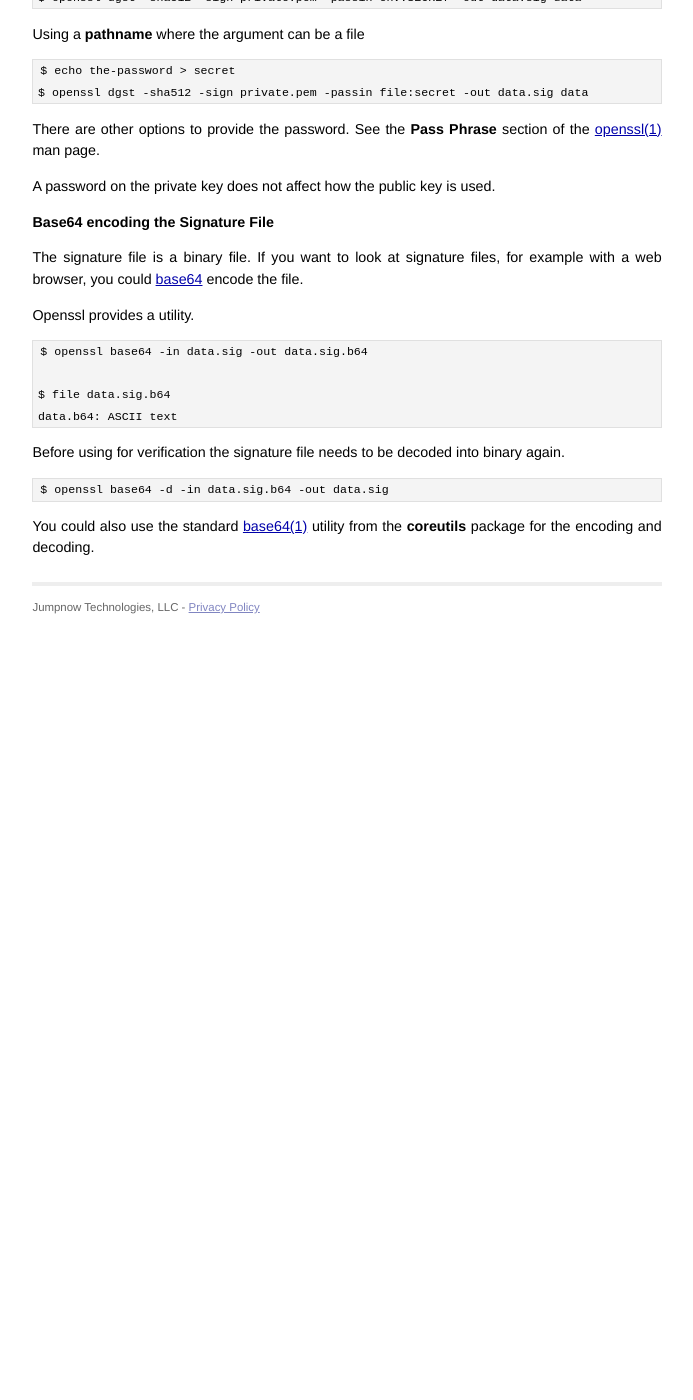
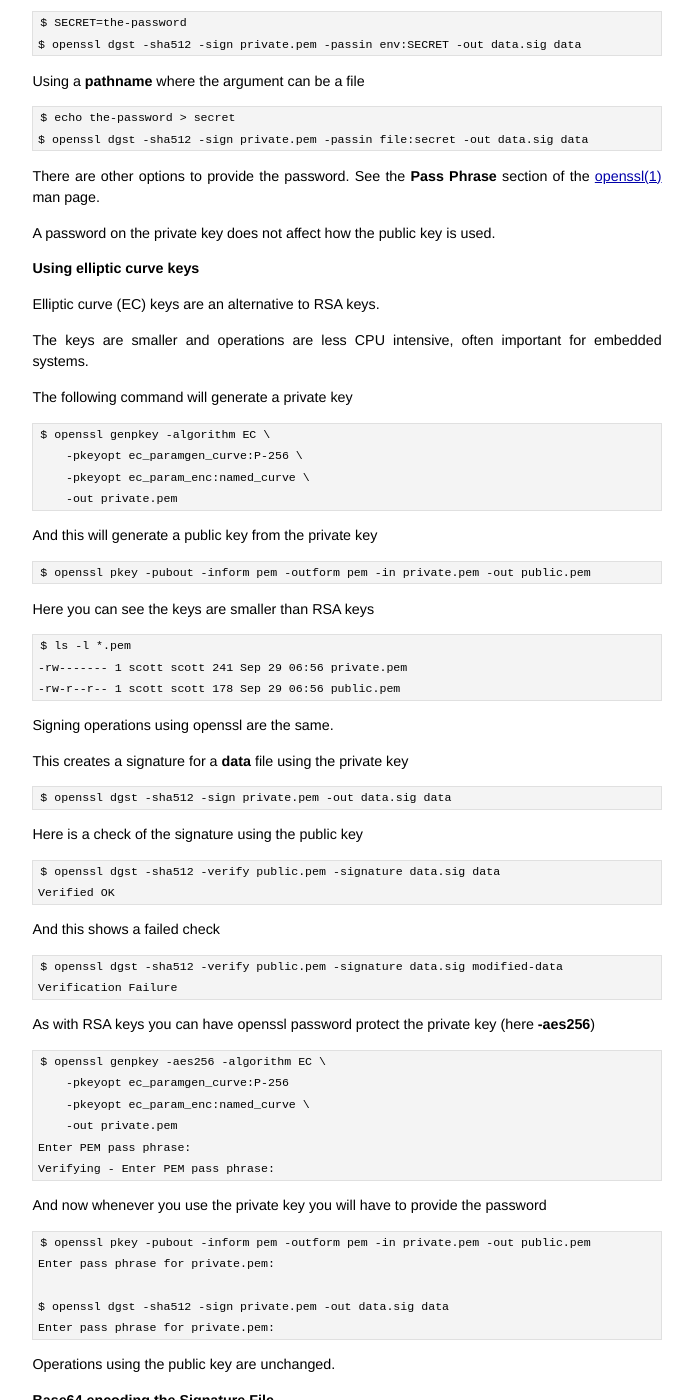
Before and after one commit to jumpnow/jumpnowtek-site, a Jekyll site: the page built from _posts/2018-12-08-Code-signing-with-openssl.md, in a window 1280 px wide and 1400 px high, scrolled down 2692 px. Shown: the whole window, without its empty margins (293-986 px from the left). Built offline with Jekyll 4.4.1, drawn with Linux system fonts in a browser that asks for light colours; before the commit the page ends 3322 px from its top, so only the background shows below that; some of the changed text lies outside the part shown.

Commit message:
Add EC example to code signing post

```diff
--- a/_posts/2018-12-08-Code-signing-with-openssl.md
+++ b/_posts/2018-12-08-Code-signing-with-openssl.md
@@ -2,27 +2,25 @@
 layout: post
 title: Signing code with OpenSSL
 description: "Digital signing with OpenSSL"
-date: 2019-09-28 13:50:00
+date: 2019-09-29 17:04:00
 categories: security
 tags: [openssl, signing]
 ---
 
-Including a [cryptographic hash][crypto-hash] for a file you are distributing provides **integrity verification**, proof the file is not corrupt.
+Including a [cryptographic hash][crypto-hash] like an **md5** or **sha256** checksum for a file you distribute provides **integrity** verification, proof the file is not corrupt.
 
-In order to provide **authentication**, proof of authorship, we need a [digital signature][digital-sig].
+In order to provide **authentication**, to prove the file came from you, requires a [digital signature][digital-sig].
 
-A digital signature involves [public key cryptography][pub-key-crypto].
+Using [public key cryptography][pub-key-crypto] a digital signature can give us **authentication**, **integrity** and **non-repudiation**.
 
-A digital signature provides **authentication**, **integrity-verification** and **non-repudiation**.
-
-In software development, providing a digital signature is called code signing.
+In software development this is called [code signing][code-signing].
 
 The general algorithm:
 
 **To Sign**
 
 1. Generate a hash of the data file
-2. Encrypt the hash with the private key producing a signature file
+2. Encrypt the hash with a private key producing a signature file
 3. Distribute the data and signature files
 
 **To Verify**
@@ -35,7 +33,7 @@ Obviously the crypto hash algorithm has to be the same in both signing and verif
 
 So why not just sign the original file?
 
-Public key cryptography is very slow and the size of the file you can encrypt with an algorithm like RSA is limited. By hashing the data first, we only need to encrypt a small file.
+Public key cryptography is slow and the size of the file you can encrypt with an algorithm like RSA is limited. By hashing the data first, we only need to encrypt a small file.
 
 The [OpenSSL][openssl] command line utility provides all the tools we need to digitally sign files.
 
@@ -44,7 +42,7 @@ The [OpenSSL][openssl] command line utility provides all the tools we need to di
 
 I am using **OpenSSL 1.1.1b** on an Ubuntu 19.04 machine for these examples.
 
-### Create a Public/Private Key Pair
+### Create an RSA public/private key pair with genrsa
 
 Generate a private key with key size of 4096 bits.
 
@@ -58,6 +56,8 @@ Generate a public key from the private key.
 
     $ openssl rsa -in private.pem -pubout -out public.pem
     writing RSA key
+
+The files
 
     $ ls -l
     total 8
@@ -80,11 +80,13 @@ This command creates the signature file (**data.sig** in this example).
 
     $ openssl dgst -sha512 -sign private.pem -out data.sig data
 
+The signature file **data.sig** is not big.
+
     $ ls -l data*
     -rw-r--r-- 1 scott scott 155385 Sep 28 10:45 data
     -rw-r--r-- 1 scott scott    512 Sep 28 10:45 data.sig
 
-The signature file **data.sig** should now be distributed with the **data** file.
+**data.sig** should be distributed with the **data** file.
 
 ### Verifying
 
@@ -147,6 +149,68 @@ There are other options to provide the password. See the **Pass Phrase** section
 
 A password on the private key does not affect how the public key is used.
 
+### Using elliptic curve keys
+
+Elliptic curve (EC) keys are an alternative to RSA keys.
+
+The keys are smaller and operations are less CPU intensive, often important for embedded systems.
+
+The following command will generate a private key
+
+    $ openssl genpkey -algorithm EC \
+        -pkeyopt ec_paramgen_curve:P-256 \
+        -pkeyopt ec_param_enc:named_curve \
+        -out private.pem
+
+And this will generate a public key from the private key
+
+    $ openssl pkey -pubout -inform pem -outform pem -in private.pem -out public.pem
+
+
+Here you can see the keys are smaller than RSA keys
+
+    $ ls -l *.pem
+    -rw------- 1 scott scott 241 Sep 29 06:56 private.pem
+    -rw-r--r-- 1 scott scott 178 Sep 29 06:56 public.pem
+
+
+Signing operations using openssl are the same.
+
+This creates a signature for a **data** file using the private key
+
+    $ openssl dgst -sha512 -sign private.pem -out data.sig data
+
+Here is a check of the signature using the public key
+
+    $ openssl dgst -sha512 -verify public.pem -signature data.sig data
+    Verified OK
+
+And this shows a failed check
+
+    $ openssl dgst -sha512 -verify public.pem -signature data.sig modified-data
+    Verification Failure
+
+
+As with RSA keys you can have openssl password protect the private key (here **-aes256**)
+
+    $ openssl genpkey -aes256 -algorithm EC \
+        -pkeyopt ec_paramgen_curve:P-256
+        -pkeyopt ec_param_enc:named_curve \
+        -out private.pem
+    Enter PEM pass phrase:
+    Verifying - Enter PEM pass phrase:
+
+And now whenever you use the private key you will have to provide the password
+
+    $ openssl pkey -pubout -inform pem -outform pem -in private.pem -out public.pem
+    Enter pass phrase for private.pem:
+
+    $ openssl dgst -sha512 -sign private.pem -out data.sig data
+    Enter pass phrase for private.pem:
+
+
+Operations using the public key are unchanged.
+
 ### Base64 encoding the Signature File
 
 The signature file is a binary file. If you want to look at signature files, for example with a web browser, you could [base64][base64] encode the file.
@@ -173,3 +237,4 @@ You could also use the standard [base64(1)][base64-man] utility from the **coreu
 [base64]: https://en.wikipedia.org/wiki/Base64
 [base64-man]: https://linux.die.net/man/1/base64
 [openssl-man]: https://linux.die.net/man/1/openssl
+[code-signing]: https://en.wikipedia.org/wiki/Code_signing
```
